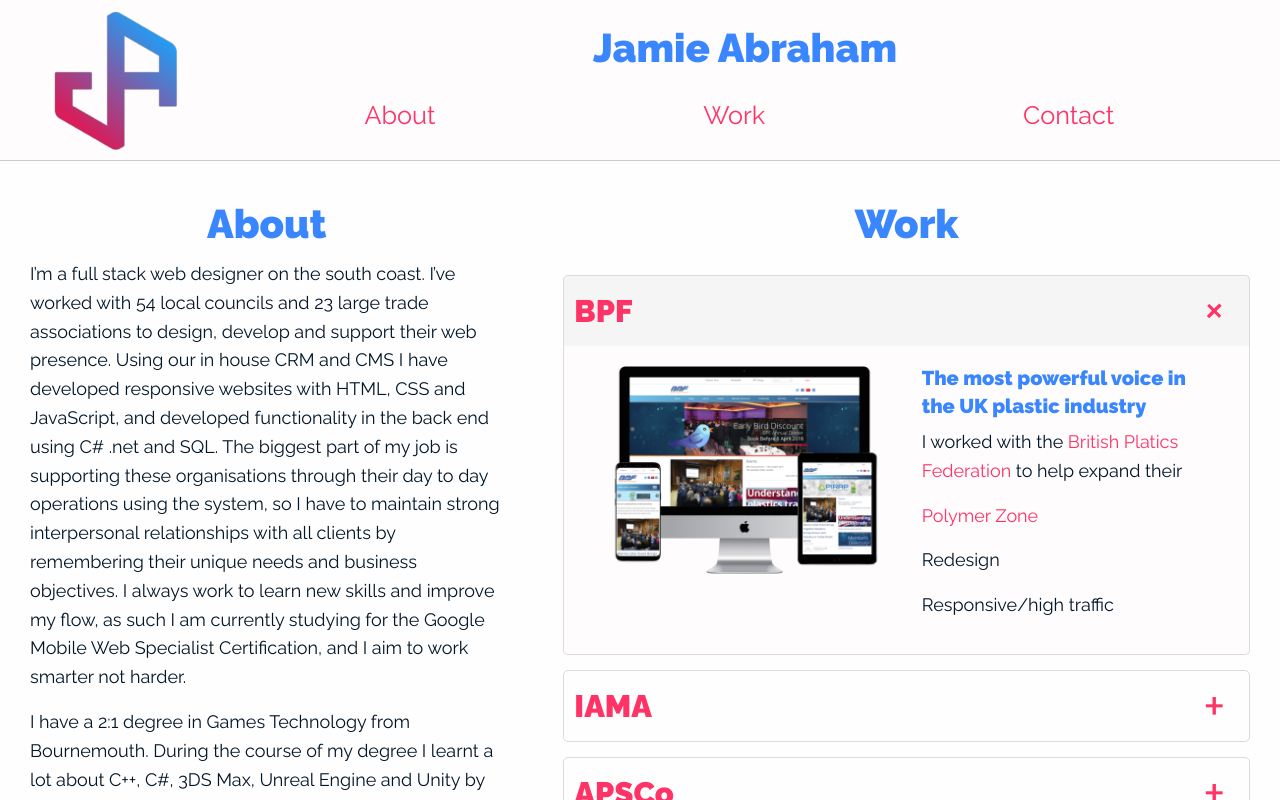
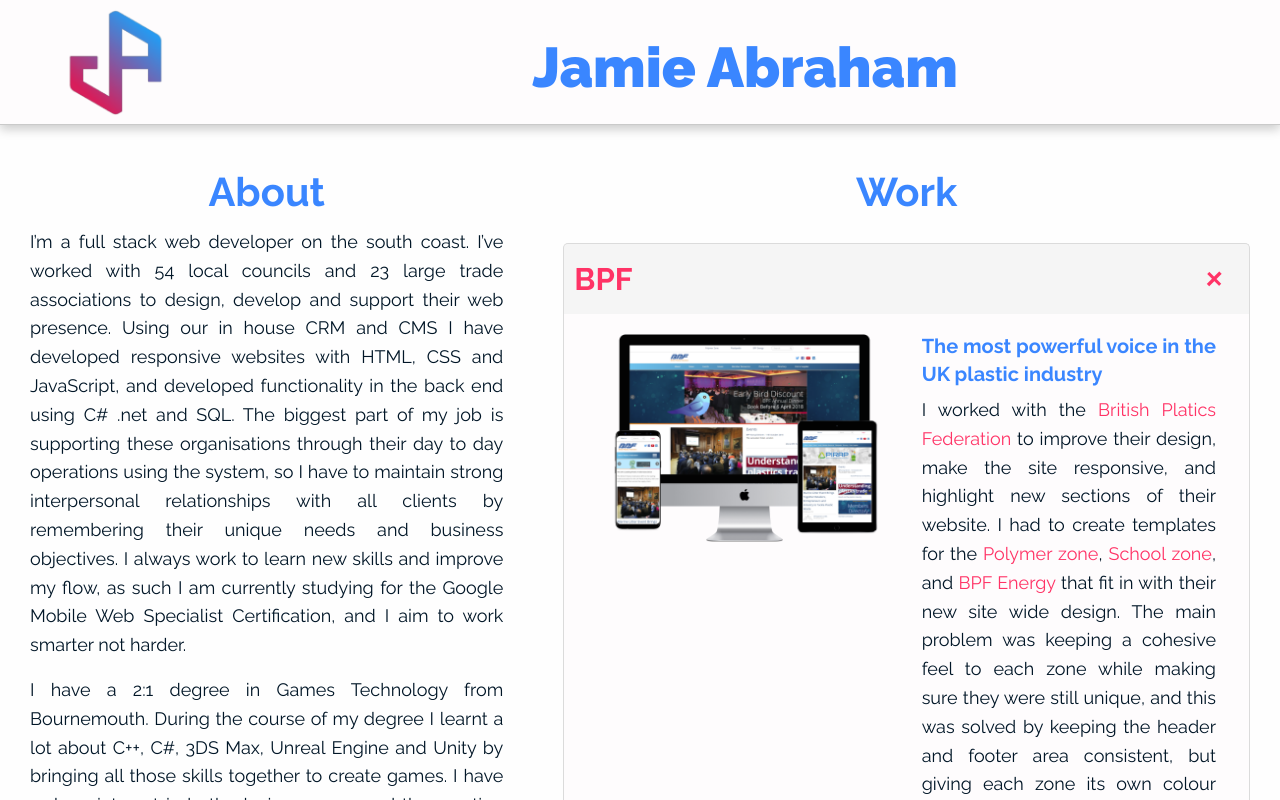
Before and after one commit to isbard/portfolio, a plain HTML site: page index.html in a window 1280 px wide. Both pictures are taken after a click on the element "BPF". Shown: the top 800 px of the page. Drawn offline with Linux system fonts and the light colour scheme.

Commit message:
Text Added
Only one work selector can be open at one time

```diff
--- a/css/style.css
+++ b/css/style.css
@@ -17,7 +17,7 @@
 ----------------------------------------------*/
 h1,h2,h3,h4,h5,h6{
 	font-family: 'Raleway', Helvetica, Arial, sans-serif;
-	font-weight: 900;
+	font-weight: 700;
 	color:#3a86ff;
 }
 
@@ -34,13 +34,14 @@ p,a,div,td,tr,th{
 p, span, div{
 	font-size:18px;
 	color: #011627;
+	text-align: justify;
 }
 
 a{
 	color: #ff3366;
 }
 
-a:hover{
+a:hover,a:focus{
 	color:#a32141;
 }
 
@@ -88,7 +89,7 @@ a.anchor{
 
 ul.main-menu{
 	list-style: outside none;
-	display: block;
+	display: none;
     margin: 0;
     padding: 0.5em 0;
 
@@ -103,21 +104,25 @@ header{
 	border-bottom: 1px solid #cacaca;
 	overflow: auto;
 	position: fixed;
-  width: 100%;
-  background: #fefcfd;
+	width: 100%;
+	background: #fefcfd;
 	color: #011627;
 	z-index: 1;
+	-webkit-box-shadow: 0px 4px 10px 0px rgba(202,202,202,1);
+	-moz-box-shadow: 0px 4px 10px 0px rgba(202,202,202,1);
+	box-shadow: 0px 4px 10px 0px rgba(202,202,202,1);
 }
 
 .title h1{
 	margin: 0.5em auto 0;
 	padding: 0 0.5em;
-	font-size: 2.5rem;
+	font-size: 3.5rem;
+	font-weight: 900;
 }
 
 .logo{padding:8px;}
 .logo img{
-	max-height: 8em;
+	max-height: 6em;
 	margin-left: auto;
   margin-right: auto;
   display: block;
@@ -128,6 +133,7 @@ header{
   width: calc(97%/ 3);
 	font-size: 1.4em;
 }
+
 .main-menu li a{
 	padding: 0.4em;
 	display: block;
@@ -140,10 +146,13 @@ header{
 ----------------------------------------------*/
 .main{
 	display: block;
-	min-height: 50em;
+	overflow: auto;
 	transition: background-color 0.5s ease;
-	padding-top: 10em;
-}
+	padding-top: 8em;
+	max-width: 120em;
+	margin-left: auto;
+	margin-right: auto;
+ }
 
 .main.dark{
 	background-color: rgba(0,0,0,0.6);
@@ -153,19 +162,14 @@ header{
 /*----------------------------------------------
 		#4. Sections
 ----------------------------------------------*/
-.Work {
-	/*background-color: #ff8c61;*/
-}
+
 .main section{
 	margin: 2em auto;
+	overflow: auto;
 }
-
-/*.main section:first-of-type{
-	margin-top:0;
-}*/
-
-
-
+.Contact {
+	padding: 2em 0;
+}
 
 /*----------------------------------------------
 		#6. Utilities
@@ -222,6 +226,10 @@ header{
 
 .expand img{
 	margin-bottom: 0.5em;
+/*	max-width: 90%;
+	margin-left: auto;
+	margin-right: auto;
+	display: block;*/
 }
 
 
@@ -229,7 +237,7 @@ header{
 		#6. Footer
 ----------------------------------------------*/
 .social-media a{
-	font-size: 5em;
+	font-size: 4em;
 	display: block;
 	text-align: center;
 }
@@ -257,7 +265,6 @@ header{
 	}
 
 	ul.main-menu{
-		display: none;
 		border-top: 1px solid #cacaca;
 		width: 127%;
 		left: -25%;
@@ -282,11 +289,10 @@ header{
 		font-size: 2em;
 	}
 
-	.expand-heading h3{margin-top: 1em;}
+	.expand-heading h3{margin-top: .75em;}
 
 	.main section{margin:2em auto;}
 
-	a.anchor{height: 4em;}
 
 
 }
--- a/index.html
+++ b/index.html
@@ -78,17 +78,17 @@
 			</div>
 		</header>
 		<article class="main">
-			<div class="right small-12 medium-6 large-5 columns" >
+			<div class="right small-12 medium-12 large-5 columns" >
 				<a class="anchor" name="about"></a>
 				<section class="About small-12 columns">
 					<h2>About</h2>
-					<p>I’m a full stack web designer on the south coast. I’ve worked with 54 local councils and 23 large trade associations to design, develop and support their web presence. Using our in house CRM and CMS I have developed responsive websites with HTML, CSS and JavaScript, and developed functionality in the back end using C# .net and SQL. The biggest part of my job is supporting these organisations through their day to day operations using the system, so I have to maintain strong interpersonal relationships with all clients by remembering their unique needs and business objectives. I always work to learn new skills and improve my flow, as such I am currently studying for the Google Mobile Web Specialist Certification, and I aim to work smarter not harder. </p>
+					<p>I’m a full stack web developer on the south coast. I’ve worked with 54 local councils and 23 large trade associations to design, develop and support their web presence. Using our in house CRM and CMS I have developed responsive websites with HTML, CSS and JavaScript, and developed functionality in the back end using C# .net and SQL. The biggest part of my job is supporting these organisations through their day to day operations using the system, so I have to maintain strong interpersonal relationships with all clients by remembering their unique needs and business objectives. I always work to learn new skills and improve my flow, as such I am currently studying for the Google Mobile Web Specialist Certification, and I aim to work smarter not harder. </p>
 					<p>I have a 2:1 degree in Games Technology from Bournemouth. During the course of my degree I learnt a lot about C++, C#, 3DS Max, Unreal Engine and Unity by bringing all those skills together to create games. I have a deep interest in both playing games and the creation process, and long to be able to contribute to the games industry.</p>
-					<p>Outside of work I love food, music, beer and travel and constantly try to broaden my horizons in all 3. I enjoy meeting new people and would love to meet you, drop me an email.</p>
+					<p>Outside of work I love food, music and travel and constantly try to broaden my horizons in all 3. I enjoy meeting new people and would love to meet you, <a href="mailto:isbard36@gmail.com">drop me an email</a>.</p>
 				</section>
 				<a class="anchor" name="work"></a>
 			</div>
-			<div class="left small-12 medium-6 large-7 columns">
+			<div class="left small-12 medium-12 large-7 columns">
 				<section class="Work">
 				  <h2>Work</h2>
 				  <div class="small-12 columns">
@@ -97,66 +97,55 @@
 					</div>
 					<div class="expand">
 					  <div class="small-12 medium-12 large-6 columns">
-						<a href="http://bpf.co.uk/">
+						<a href="http://bpf.co.uk/" target="_blank">
 						  <img src="img/bpf-all-devices.png" alt="BPF - British Plastics Federation" />
 						</a>
 					  </div>
 					  <div class="small-12 medium-12 large-6 columns">
 						<h5>The most powerful voice in the UK plastic industry</h5>
-						<p>I worked with the <a href="http://bpf.co.uk/">British Platics Federation</a> to help expand their </p>
-						<p><a href="http://bpf.co.uk/polymer-zone/default.aspx">Polymer Zone</a></p>
-						<p>Redesign</p>
-						<p>Responsive/high traffic</p>
+						<p>I worked with the <a href="http://bpf.co.uk/">British Platics Federation</a> to improve their design, make the site responsive, and highlight new sections of their website. I had to create templates for the <a href="http://www.bpf.co.uk/polymer-zone/default.aspx">Polymer zone</a>, <a href="http://www.bpf.co.uk/polymer-zone/schoolszone.aspx">School zone</a>, and <a href="http://www.bpf.co.uk/bpf-energy/home.aspx">BPF Energy</a> that fit in with their new site wide design. The main problem was keeping a cohesive feel to each zone while making sure they were still unique, and this was solved by keeping the header and footer area consistent, but giving each zone its own colour scheme and layout.</p>
 					  </div>
 					</div>
-				  </div>
-				  <div class="small-12 columns">
 					<div class="expand-heading">
 					  <h3>IAMA</h3>
 					</div>
 					<div class="expand">
 					  <div class="small-12 medium-12 large-6 columns">
-						<a href="https://www.iamaworld.com/">
+						<a href="https://www.iamaworld.com/" target="_blank">
 						  <img src="img/iama-all-devices-2.png" alt="IAMA - International Artist Management Association " />
 						</a>
 					  </div>
 					  <div class="small-12 medium-12 large-6 columns">
 						<h5>The only worldwide association for classical music artist management</h5>
-						<p>The <a href="https://www.iamaworld.com/International">International Artist Management Association</a> wanted to make their website responsive and highlight their members news and events more to help foster engagement</p>
-						<p>I designed their new site to showcase the members work on the homepage and re-worked and simplified their menu structure.</p>
-						<p>The design was reached after researching what sites IAMA members frequented and what they liked about them. Feedback from members has been very positive and it assisted navigation in the run up to their annual event</p>
+						<p>The <a href="https://www.iamaworld.com">International Artist Management Association</a> wanted to quickly turn around their website and bring it more in line with their competitors in terms of look and feel. I designed and developed a mobile first, responsive and minimalist site with improved navigation. I also helped develop functionality so members could highlight their own upcoming news and events on the home page, to bring the home page to life and give members a chance to really feel part of the brand.</p>
 					  </div>
 					</div>
-				  </div>
-					<div class="row">
-					  <div class="small-12 columns">
 					<div class="expand-heading">
 					  <h3>APSCo</h3>
 					</div>
 					<div class="expand">
 					  <div class="small-12 medium-12 large-6 columns">
-							<a href="http://www.apsco.org/">
+						<a href="http://www.apsco.org/" target="_blank">
 						  <img src="img/apsco-all-devices-2.png" alt="APSCo - The Association of Professional Staffing Companies" />
 						</a>
 					  </div>
 					  <div class="small-12 medium-12 large-6 columns">
 						<h5>The premier trade body representing staffing companies</h5>
-							<p>The<a href="http://www.apsco.org/">Assocition of Proffessional Staffing companies</a> tasked me with translating the work of their designer into a responsive and engaging website. </p>
+						<p>The <a href="http://www.apsco.org/">Assocition of Professional Staffing companies</a> tasked me with translating the work of their designer into a responsive and engaging website. This meant bringing bright, bold colours and large calls to action to their home in page that looked good across all screen resolutions, and highlighted news and events.</p>
 					  </div>
 					</div>
-					  </div>
-					  <div class="small-12 columns">
 					<div class="expand-heading">
 					  <h3>LCIA</h3>
 					</div>
 					<div class="expand">
 					  <div class="small-12 medium-12 large-6 columns">
+						<a href="http://www.lcia.org/" target="_blank">
 							<img src="img/lcia-all-devices-2.png" alt="LCIA - The London Court of International Arbitration" />
+						</a>
 					  </div>
 					  <div class="small-12 medium-12 large-6 columns">
-							<h5>International institutions for commercial dispute resolution</h5>
-							<p>I was tasked with translating </p>
-						  </div>
+						<h5>One of the world’s leading international institutions for commercial dispute resolution.</h5>
+						<p>The <a href="http://www.lcia.org/">LCIA</a> had a dark, sparse and text heavy site before we worked to open it out, bring full width hero images onto their home and event pages, and break their content up into more manageable sections. I worked alongside another designer and developer to bring some more colour and organisation into their site along with making it mobile friendly. The LCIA run many events and a lot of attention was paid to them to make sure there was a process for creating good looking event pages</p>
 					  </div>
 					</div>
 				  </div>
--- a/js/script.js
+++ b/js/script.js
@@ -5,8 +5,15 @@ $(document).ready(function() {
 	});
 
 	$('.expand-heading').click(function() {
-		$(this).toggleClass('clicked');
-		$(this).next('.expand').slideToggle('fast');
+		$('.clicked').not(this)
+			.toggleClass('clicked')
+			.next('.expand').
+			slideToggle('fast');
+
+		$(this)
+			.toggleClass('clicked')
+			.next('.expand')
+			.slideToggle('fast');
 	});
 });
 
```
Also changed, not shown: css/style.min.css (added), 2 other files. Lines whose indentation alone changed are shown as unchanged.
